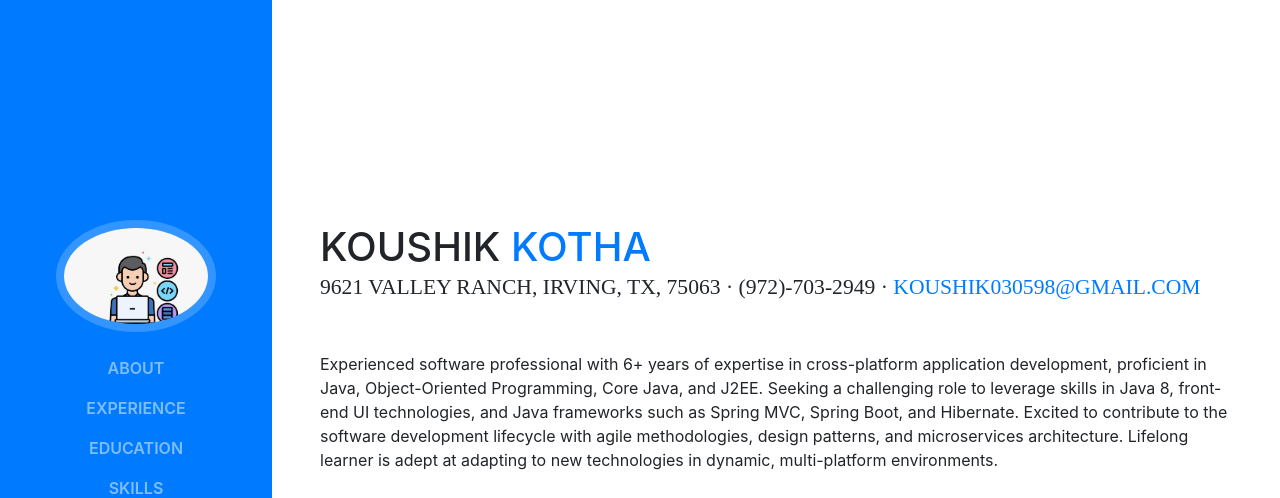
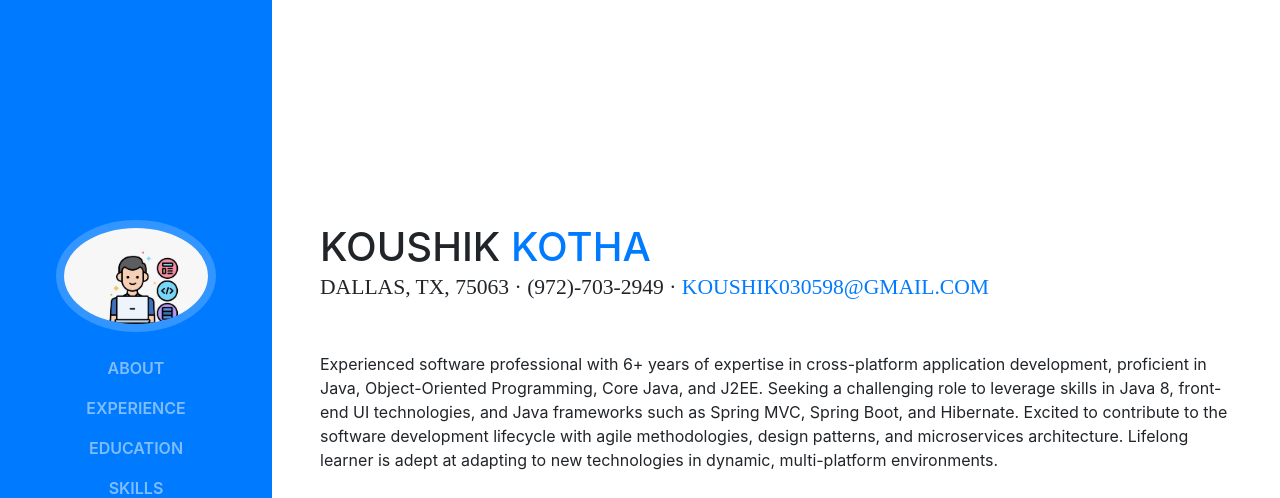
Before and after one commit to 220499/Koushik_Kotha, a website with bundled scripts: page index.html in a window 1280 px wide. Shown: the top 498 px of the page. Built offline with nearby package versions, Linux system fonts and the light colour scheme; a web font is replaced by a local one.

Commit message:
Update index.html

```diff
--- a/index.html
+++ b/index.html
@@ -71,7 +71,7 @@
           <h1 class="mb-0">Koushik
             <span class="text-primary">Kotha</span>
           </h1>
-          <div class="subheading mb-5">9621 Valley Ranch, Irving, Tx, 75063 · (972)-703-2949 ·
+          <div class="subheading mb-5"> Dallas, Tx, 75063 · (972)-703-2949 ·
             <a href="mailto:name@email.com">Koushik030598@gmail.com</a>
           </div>
           <p class="mb-5">
```
